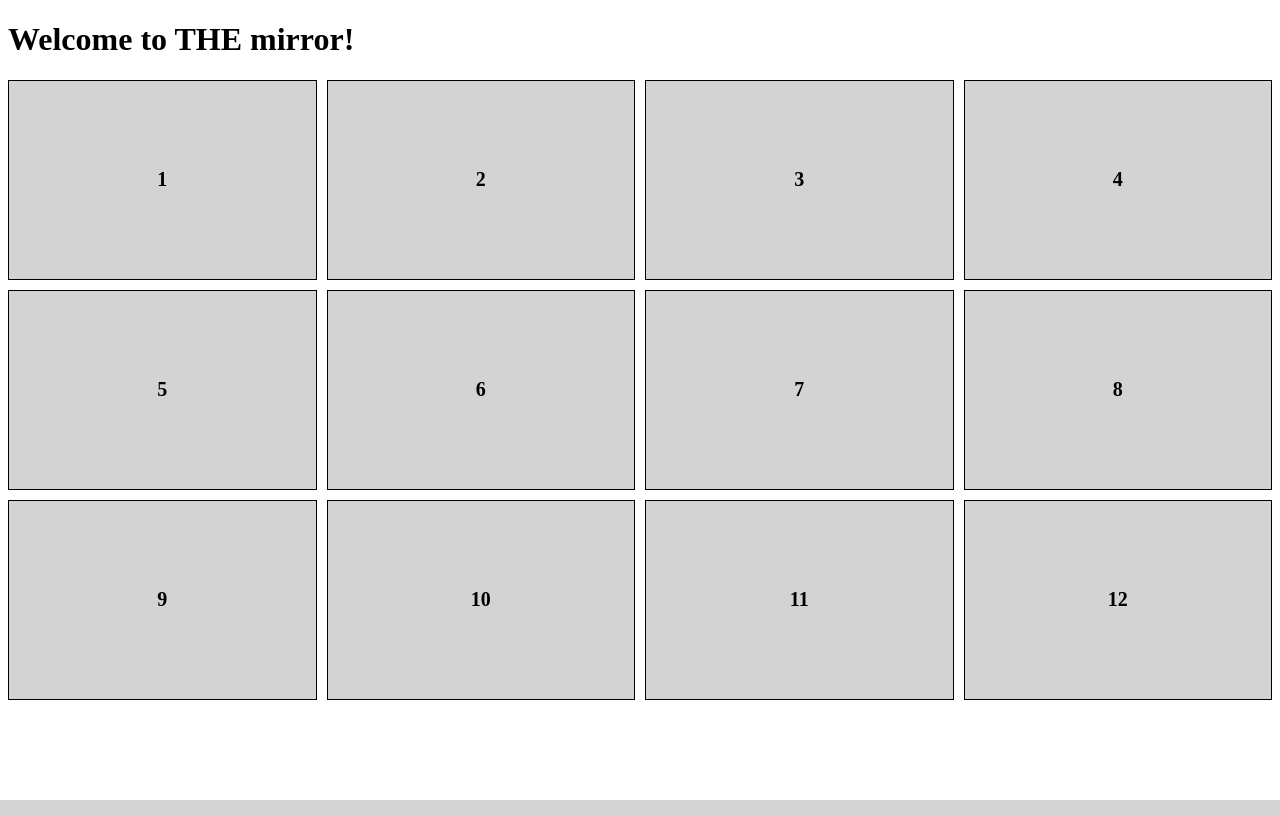
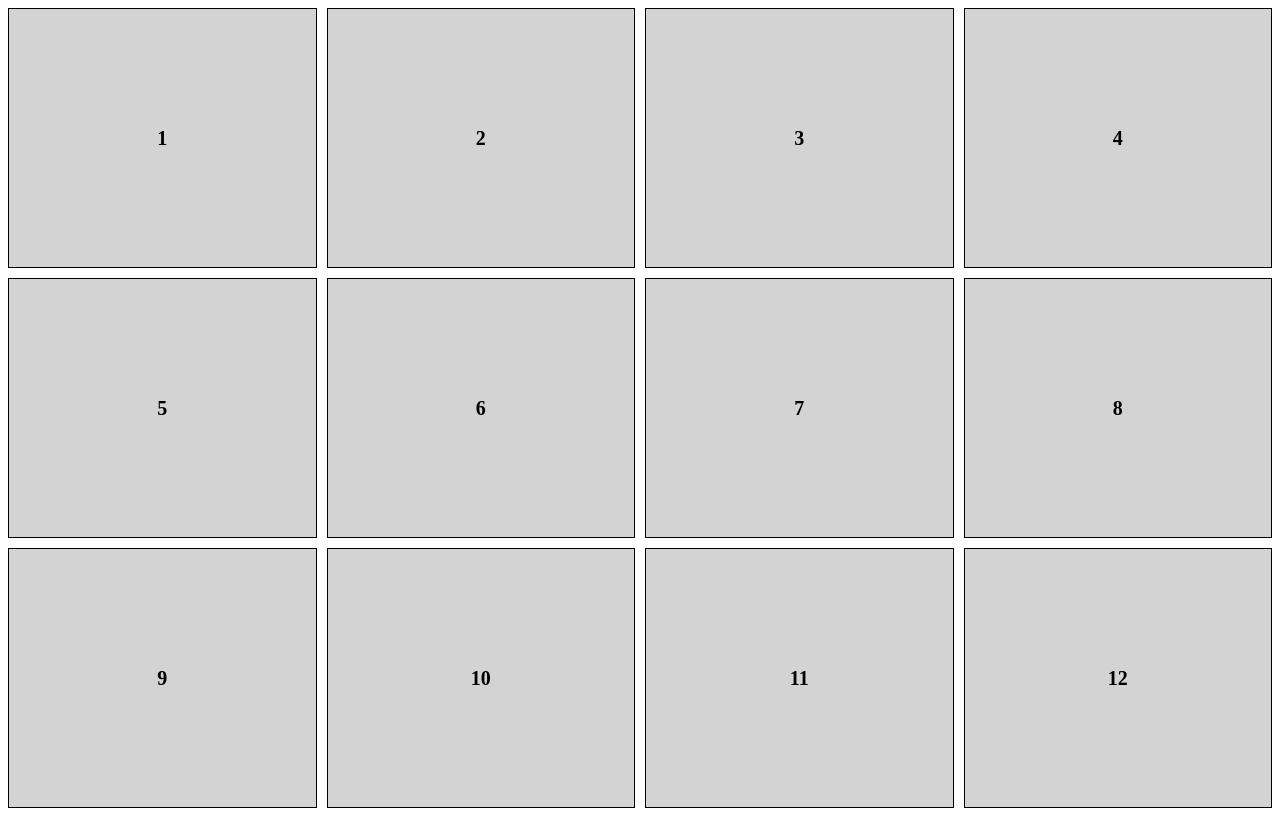
Before and after one commit to MirrorBoys/TheMirror, a Django app: page /grid/ in a window 1280 px wide. Run offline with Django 5.2, Linux system fonts and the light colour scheme.

Commit message:
change item sizes to fit according to screen size

```diff
--- a/src/smartMirrorProject/mainPage/templates/mainPage/grid.html
+++ b/src/smartMirrorProject/mainPage/templates/mainPage/grid.html
@@ -10,11 +10,9 @@
     .main {
         display: grid;
         grid-template-columns: repeat(4, 1fr);
-        /* 3 equal-width columns */
-        grid-template-rows: 200px 200px 200px;
-        /* 3 equal-height rows */
+        grid-template-rows: repeat(3, 1fr);
         gap: 10px;
-        /* Optional: spacing between items */
+        height: 100vh;
     }
 
     .item {
@@ -29,7 +27,7 @@
 </style>
 
 <body>
-    <h1>Welcome to THE mirror!</h1>
+
     <div class="main">
         <div class="item">
             <span>1</span>
```
